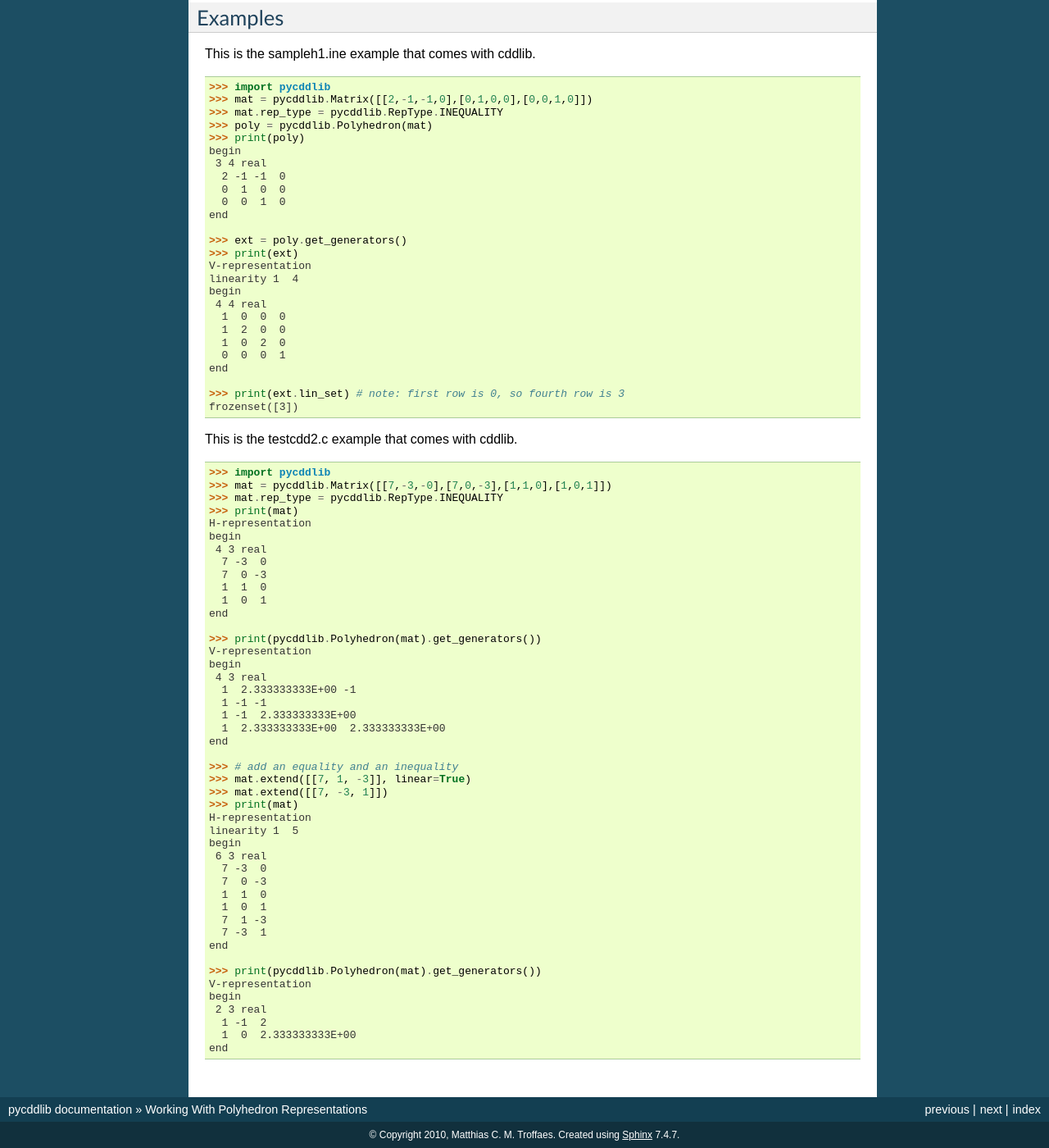
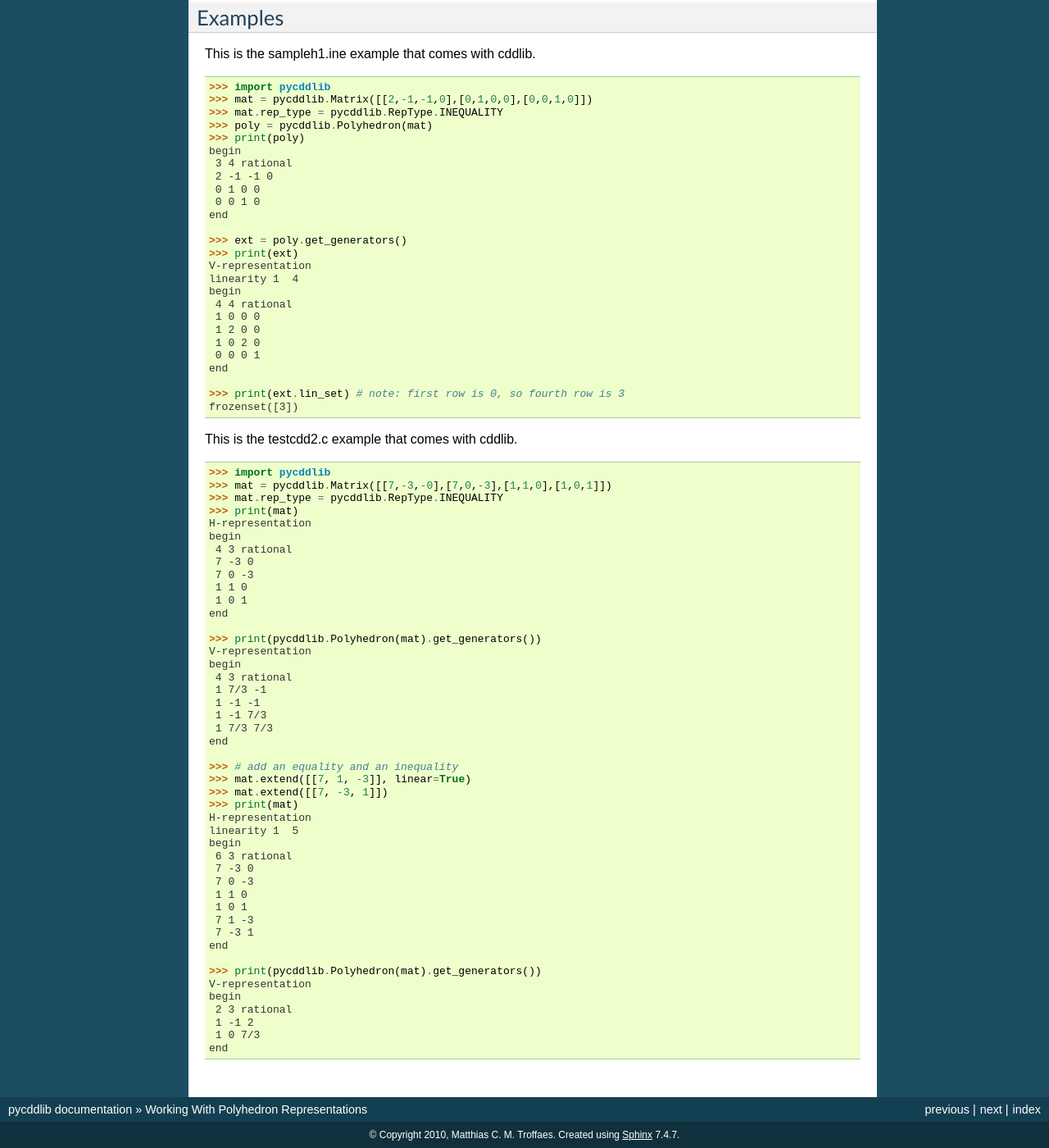
Before and after one commit to mcmtroffaes/pycddlib, a Sphinx documentation site: the page built from docs/polyhedron.rst, in a window 1280 px wide and 1400 px high, scrolled down 637 px. Shown: the whole window at 82% size. Built offline with Sphinx 7.4.7, drawn with Linux system fonts in a browser that asks for light colours; formulas are drawn with MathJax 3; the version number could not be read and is left out.

```diff
--- a/docs/polyhedron.rst
+++ b/docs/polyhedron.rst
@@ -27,10 +27,10 @@ This is the sampleh1.ine example that comes with cddlib.
 >>> poly = pycddlib.Polyhedron(mat)
 >>> print(poly)
 begin
- 3 4 real
-  2 -1 -1  0
-  0  1  0  0
-  0  0  1  0
+ 3 4 rational
+ 2 -1 -1 0
+ 0 1 0 0
+ 0 0 1 0
 end
 <BLANKLINE>
 >>> ext = poly.get_generators()
@@ -38,11 +38,11 @@ end
 V-representation
 linearity 1  4
 begin
- 4 4 real
-  1  0  0  0
-  1  2  0  0
-  1  0  2  0
-  0  0  0  1
+ 4 4 rational
+ 1 0 0 0
+ 1 2 0 0
+ 1 0 2 0
+ 0 0 0 1
 end
 <BLANKLINE>
 >>> print(ext.lin_set) # note: first row is 0, so fourth row is 3
@@ -56,21 +56,21 @@ This is the testcdd2.c example that comes with cddlib.
 >>> print(mat)
 H-representation
 begin
- 4 3 real
-  7 -3  0
-  7  0 -3
-  1  1  0
-  1  0  1
+ 4 3 rational
+ 7 -3 0
+ 7 0 -3
+ 1 1 0
+ 1 0 1
 end
 <BLANKLINE>
 >>> print(pycddlib.Polyhedron(mat).get_generators())
 V-representation
 begin
- 4 3 real
-  1  2.333333333E+00 -1
-  1 -1 -1
-  1 -1  2.333333333E+00
-  1  2.333333333E+00  2.333333333E+00
+ 4 3 rational
+ 1 7/3 -1
+ 1 -1 -1
+ 1 -1 7/3
+ 1 7/3 7/3
 end
 <BLANKLINE>
 >>> # add an equality and an inequality
@@ -80,20 +80,20 @@ end
 H-representation
 linearity 1  5
 begin
- 6 3 real
-  7 -3  0
-  7  0 -3
-  1  1  0
-  1  0  1
-  7  1 -3
-  7 -3  1
+ 6 3 rational
+ 7 -3 0
+ 7 0 -3
+ 1 1 0
+ 1 0 1
+ 7 1 -3
+ 7 -3 1
 end
 <BLANKLINE>
 >>> print(pycddlib.Polyhedron(mat).get_generators())
 V-representation
 begin
- 2 3 real
-  1 -1  2
-  1  0  2.333333333E+00
+ 2 3 rational
+ 1 -1 2
+ 1 0 7/3
 end
 <BLANKLINE>
```
Also changed, not shown: docs/linprog.rst (+14 -14 lines), docs/matrix.rst (+19 -19 lines), setup.py (+31 -5 lines), 2 other files.
